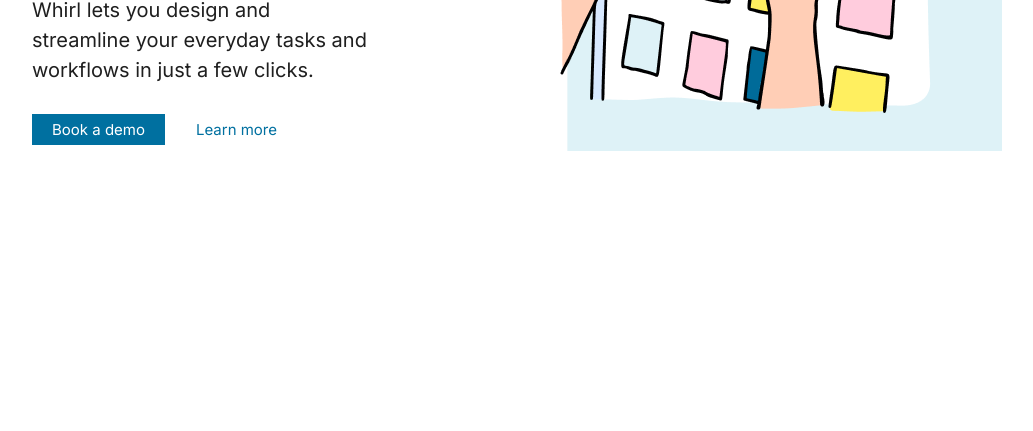
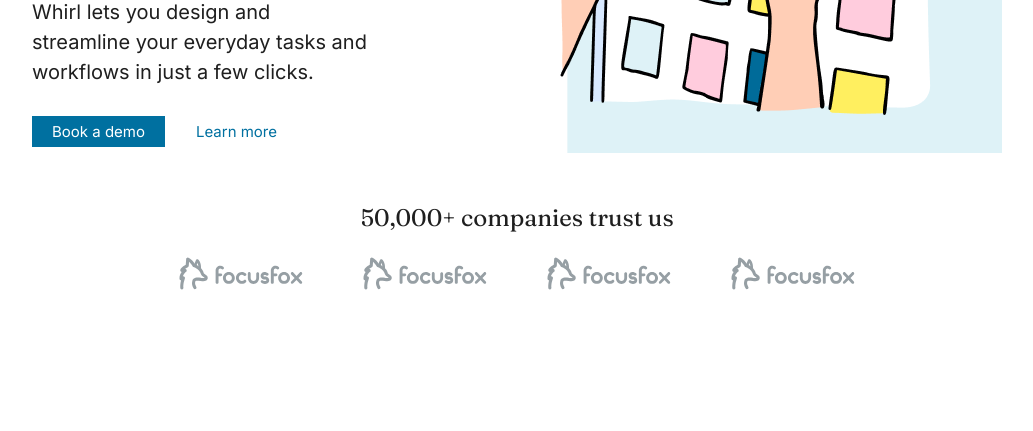
Before and after one commit to julesadikhanyan/whirl, a plain HTML site: page index.html in a window 1280 px wide. Shown: the part 369-800 px from the top of the page, without its empty margins (123-1156 px from the left). Drawn offline with Linux system fonts and the light colour scheme.

Commit message:
Create clients section

```diff
--- a/index.html
+++ b/index.html
@@ -50,6 +50,23 @@
             </div>
             <img class="hero__image" src="hero.png" alt="hero-image">
         </section>
+        <section class="clients">
+            <h2 class="title clients__title">50,000+ companies trust us</h2>
+            <ul class="list clients__list">
+                <li class="client">
+                    <img class="client__image" src="client.svg" alt="client">
+                </li>
+                <li class="client">
+                    <img class="client__image" src="client.svg" alt="client">
+                </li>
+                <li class="client">
+                    <img class="client__image" src="client.svg" alt="client">
+                </li>
+                <li class="client">
+                    <img class="client__image" src="client.svg" alt="client">
+                </li>
+            </ul>
+        </div>
     </main>
 </body>
 </html>
--- a/style.css
+++ b/style.css
@@ -68,11 +68,14 @@
 }
 
 .hero {
-    color: #1F1F1F;
-    padding: 23px 155px;
+    padding: 25px 155px;
     display: flex;
     justify-content: center;
     column-gap: 80px;
+}
+
+.hero, .clients {
+    color: #1F1F1F;
 }
 
 .hero__text-content {
@@ -92,3 +95,19 @@
     max-width: 340px;
     padding-bottom: 29px;
 }
+
+.clients {
+    padding: 25px;
+}
+
+.clients__title {
+    font-size: 24px;
+    text-align: center;
+    padding-bottom: 25px;
+}
+
+.clients__list {
+    display: flex;
+    justify-content: center;
+    column-gap: 60px;
+}
```
Also changed, not shown: client.svg (added).
